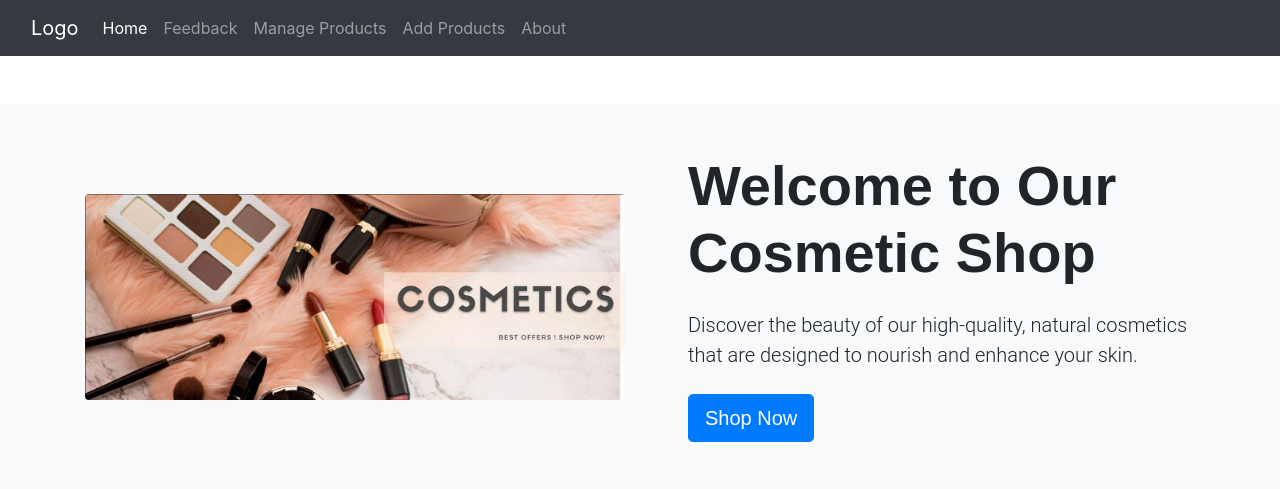
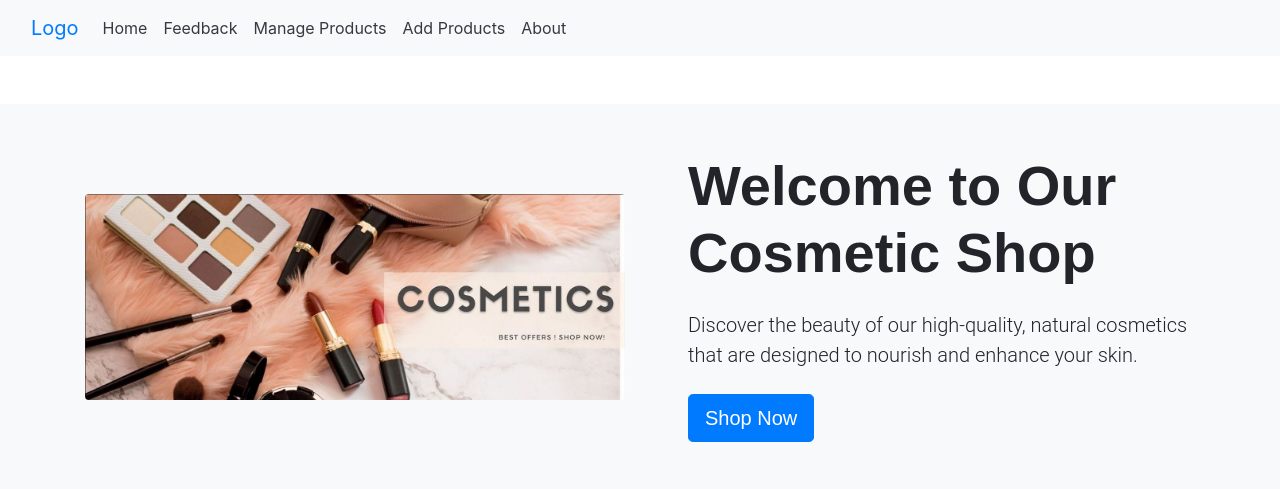
Before and after one commit to MateenSeddiqi/Online-cosmetic-shop, a Django app: page /aboutPage/ in a window 1280 px wide. Shown: the top 489 px of the page. Run offline with Django 5.2, Linux system fonts and the light colour scheme.

Commit message:
new model added and color changes of navbar

```diff
--- a/products/templates/navbar.html
+++ b/products/templates/navbar.html
@@ -1,4 +1,4 @@
-<nav class="navbar navbar-expand-lg navbar-dark bg-dark">
+<nav class="navbar navbar-expand-lg bg-light">
     <div class="container-fluid">
       <a class="navbar-brand" href="#">Logo</a>
       <button class="navbar-toggler" type="button" data-bs-toggle="collapse" data-bs-target="#navbarNav" aria-controls="navbarNav" aria-expanded="false" aria-label="Toggle navigation">
@@ -7,19 +7,19 @@
       <div class="collapse navbar-collapse" id="navbarNav">
         <ul class="navbar-nav">
           <li class="nav-item">
-            <a class="nav-link active" aria-current="page" href="{% url 'home' %}">Home</a>
+            <a class="nav-link active text-dark" aria-current="page" href="{% url 'home' %}">Home</a>
           </li>
           <li class="nav-item">
-            <a class="nav-link" href="{% url 'displayFeedback' %}">Feedback</a>
+            <a class="nav-link text-dark" href="{% url 'displayFeedback' %}">Feedback</a>
           </li>
           <li class="nav-item">
-            <a class="nav-link" href="{% url 'manageProduct' %}">Manage Products</a>
+            <a class="nav-link text-dark" href="{% url 'manageProduct' %}">Manage Products</a>
           </li>
           <li class="nav-item">
-            <a class="nav-link" href="{% url 'addProduct' %}">Add Products</a>
+            <a class="nav-link text-dark" href="{% url 'addProduct' %}">Add Products</a>
           </li>
           <li class="nav-item">
-            <a class="nav-link" href="{% url 'aboutPage' %}">About</a>
+            <a class="nav-link text-dark" href="{% url 'aboutPage' %}">About</a>
           </li>
         </ul>
       </div>
```
Also changed, not shown: products/models.py (+9 -0 lines), db.sqlite3, products/migrations/0005_contactus.py (added).
